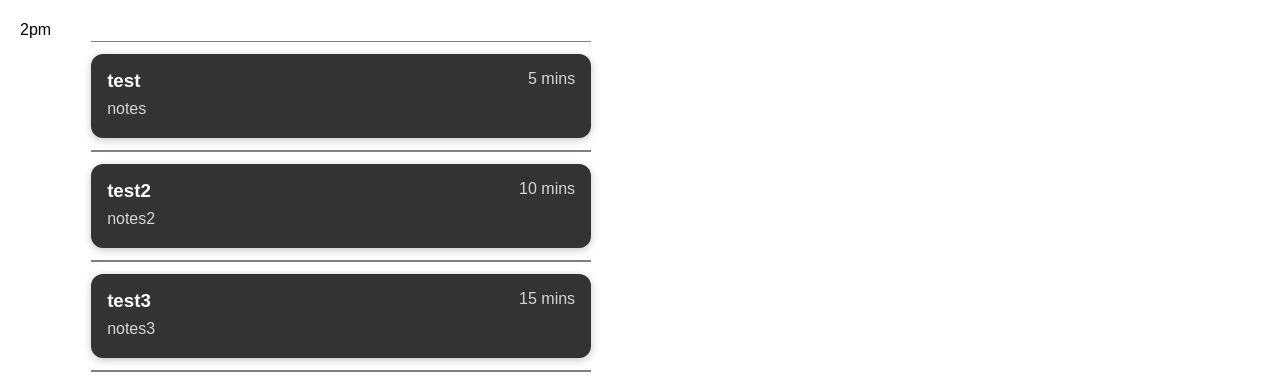
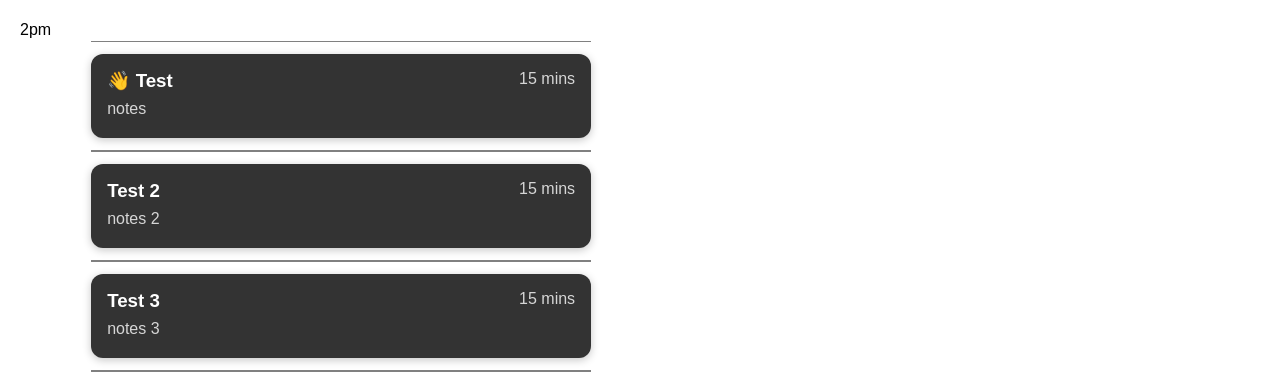
Before and after one commit to anderskravis/reacttest, a React (Create React App) app in the folder my-app/: page / in a window 1280 px wide. Shown: the part 190-572 px from the top of the page. Built offline with nearby package versions, Linux system fonts and the light colour scheme.

Commit message:
dummy data

```diff
--- a/my-app/src/containers/App.js
+++ b/my-app/src/containers/App.js
@@ -5,19 +5,19 @@ function App() {
 
 	var BLOCKS = [
 		{
-			title: "test",
-			span: 5,
+			title: "👋 Test",
+			span: 15,
 			description: "notes",
 		},
 		{
-			title: "test2",
-			span: 10,
-			description: "notes2",
+			title: "Test 2",
+			span: 15,
+			description: "notes 2",
 		},
 		{
-			title: "test3",
+			title: "Test 3",
 			span: 15,
-			description: "notes3",
+			description: "notes 3",
 		}
 	];
 		return (
--- a/my-app/src/containers/builder/Builder.js
+++ b/my-app/src/containers/builder/Builder.js
@@ -25,7 +25,7 @@ Block.propTypes = {
 
 Block.defaultProps = {
   title: "Block Name",
-	span: 1,
+	span: 0,
 	description: "Add meeting notes"
 };
 
```
